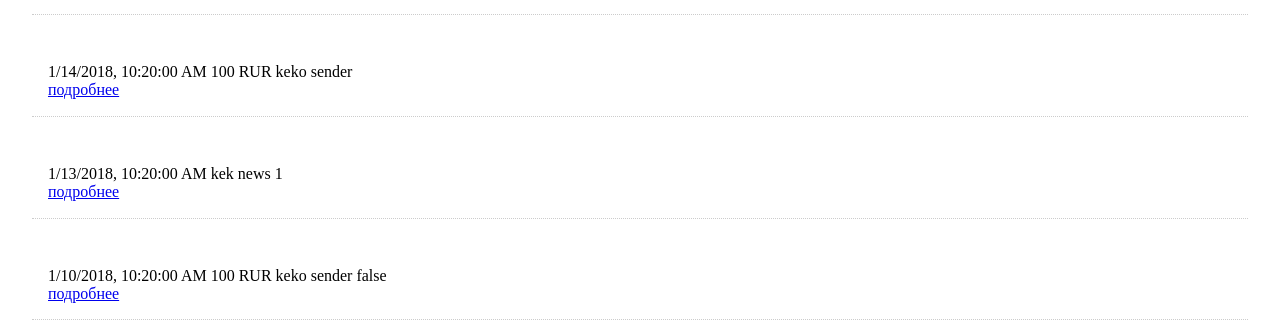
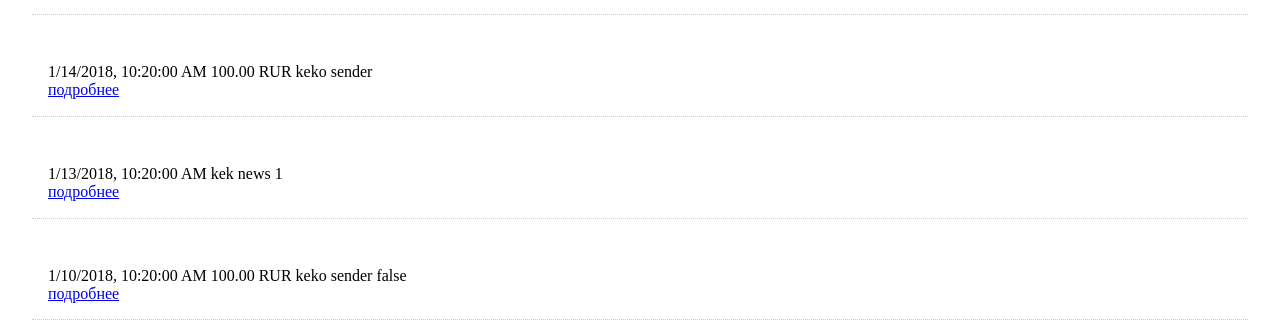
Before and after one commit to mr-africa/angular-learn, an Angular app: page / in a window 1280 px wide. Shown: the part 154-489 px from the top of the page. Built offline with nearby package versions, Linux system fonts and the light colour scheme.

Commit message:
fixes for money

```diff
--- a/src/app/consts.ts
+++ b/src/app/consts.ts
@@ -38,7 +38,7 @@ class NewsEvent extends FeedEvent {
 }
 
 class TransactionEvent extends FeedEvent {
-    amount: number;
+    _amount: number;
     currency: string; // TODO ENUM
     sender: string;
     is_positive?: boolean;
@@ -47,11 +47,15 @@ class TransactionEvent extends FeedEvent {
 
     constructor(event, id: number) {
         super(event.date, id);
-        this.amount = event.amount;
+        this._amount = event.amount;
         this.currency = event.currency;
         this.sender = event.sender;
         this.is_positive = event.is_positive;
         this.description = event.description;
+    }
+
+    get amount(): string { // Храним значения в копейках/центах/итп чтоб не возникло возможных проблем с float числами
+        return (this._amount / 100).toFixed(2);
     }
 }
 
--- a/src/app/feed.ts
+++ b/src/app/feed.ts
@@ -15,14 +15,14 @@ const RAW_FEED = [
     },
     {
         date: '2018-01-14 10:20',
-        amount: 100,
+        amount: 10000,
         currency: 'RUR',
         sender: 'keko sender',
         type: TRANSACTION_EVENT_TYPE
     },
     {
         date: '2018-01-10 10:20',
-        amount: 100,
+        amount: 10000,
         currency: 'RUR',
         sender: 'keko sender',
         type: TRANSACTION_EVENT_TYPE,
```
